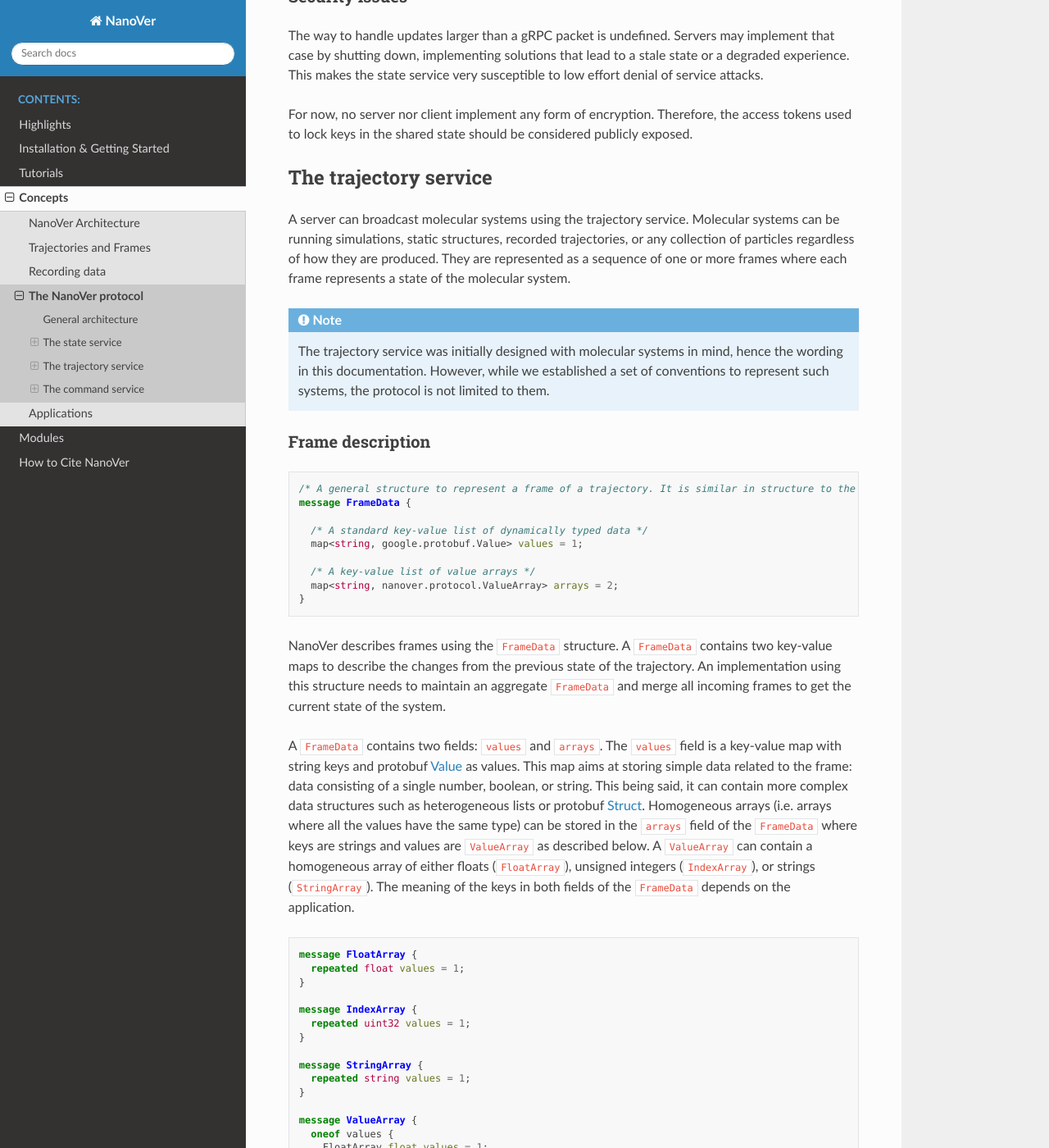
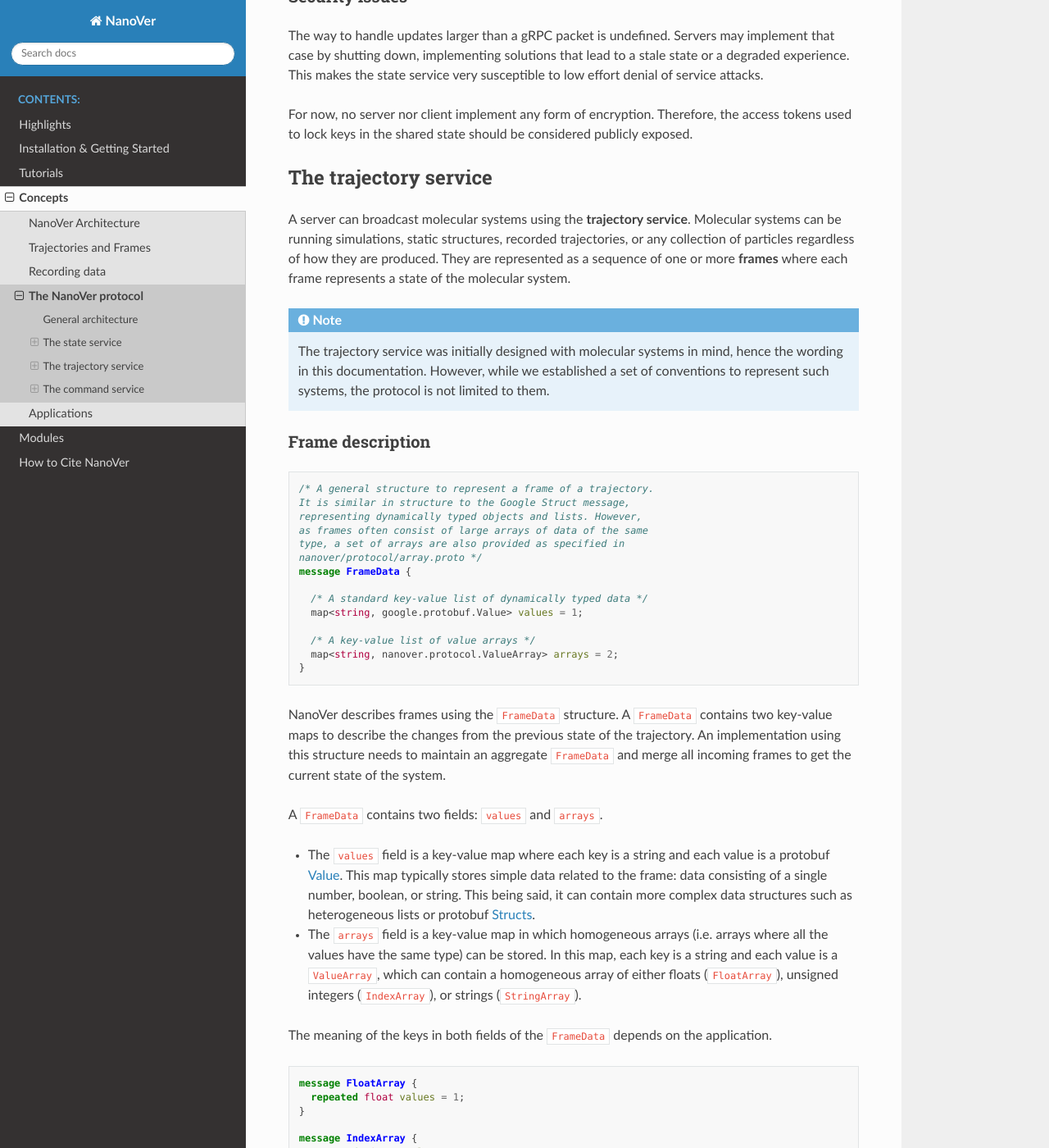
Before and after one commit to IRL2/nanover-docs, a Sphinx documentation site: the page built from source/concepts/base-protocol.rst, in a window 1280 px wide and 1400 px high, scrolled down 4494 px. Shown: the whole window at 82% size. Built offline with Sphinx 7.4.7 and the Read the Docs theme 3.1.0, drawn with Linux system fonts in a browser that asks for light colours; pages that are not in the unit, such as notebooks, are missing from menus; the version number could not be read and is left out; some of the changed text lies outside the part shown.

Commit message:
Make edits to the trajectory service section, including reformatting FrameData section

```diff
--- a/source/concepts/base-protocol.rst
+++ b/source/concepts/base-protocol.rst
@@ -245,10 +245,10 @@ should be considered publicly exposed.
 The trajectory service
 ----------------------
 
-A server can broadcast molecular systems using the trajectory service.
+A server can broadcast molecular systems using the **trajectory service**.
 Molecular systems can be running simulations, static structures, recorded
 trajectories, or any collection of particles regardless of how they are
-produced. They are represented as a sequence of one or more frames where each
+produced. They are represented as a sequence of one or more **frames** where each
 frame represents a state of the molecular system.
 
 .. note::
@@ -265,7 +265,12 @@ Frame description
 
 .. code:: protobuf
 
-    /* A general structure to represent a frame of a trajectory. It is similar in structure to the Google Struct message, representing dynamically typed objects and lists. However, as frames often consist of large arrays of data of the same type, a set of arrays are also provided as specified in nanover/protocol/array.proto */
+    /* A general structure to represent a frame of a trajectory.
+    It is similar in structure to the Google Struct message,
+    representing dynamically typed objects and lists. However,
+    as frames often consist of large arrays of data of the same
+    type, a set of arrays are also provided as specified in
+    nanover/protocol/array.proto */
     message FrameData {
 
       /* A standard key-value list of dynamically typed data */
@@ -281,19 +286,20 @@ the trajectory. An implementation using this structure needs to maintain an
 aggregate ``FrameData`` and merge all incoming frames to get the current state
 of the system.
 
-A ``FrameData`` contains two fields: ``values`` and ``arrays``. The ``values``
-field is a key-value map with string keys and protobuf `Value
-<https://protobuf.dev/reference/protobuf/google.protobuf/#value>`_ as values.
-This map aims at storing simple data related to the frame: data consisting of a
-single number, boolean, or string. This being said, it can contain more complex data structures
-such as heterogeneous lists or protobuf `Struct
-<https://developers.google.com/protocol-buffers/docs/reference/google.protobuf#google.protobuf.Struct>`_.
-Homogeneous arrays (i.e. arrays where all the values have the same type) can
-be stored in the ``arrays`` field of the ``FrameData`` where keys are strings
-and values are ``ValueArray`` as described below. A ``ValueArray`` can contain
-a homogeneous array of either floats (``FloatArray``), unsigned integers
-(``IndexArray``), or strings (``StringArray``). The meaning of the keys in both
-fields of the ``FrameData`` depends on the application.
+A ``FrameData`` contains two fields: ``values`` and ``arrays``.
+
+* The ``values`` field is a key-value map where each key is a string and each value is
+  a protobuf `Value <https://protobuf.dev/reference/protobuf/google.protobuf/#value>`_.
+  This map typically stores simple data related to the frame: data consisting of a
+  single number, boolean, or string. This being said, it can contain more complex data structures
+  such as heterogeneous lists or protobuf `Structs
+  <https://developers.google.com/protocol-buffers/docs/reference/google.protobuf#google.protobuf.Struct>`_.
+* The ``arrays`` field is a key-value map in which homogeneous arrays (i.e. arrays
+  where all the values have the same type) can be stored. In this map, each key is a string
+  and each value is a ``ValueArray``, which can contain a homogeneous array of either
+  floats (``FloatArray``), unsigned integers (``IndexArray``), or strings (``StringArray``).
+
+The meaning of the keys in both fields of the ``FrameData`` depends on the application.
 
 .. code:: protobuf
 
@@ -380,17 +386,22 @@ Subscribing to the latest frames
 
 .. code:: protobuf
 
-    /* A service which provides access to frames of a trajectory, which may either be precomputed or represent a live simulation. It can also be used to obtain one or more frames on demand, allowing molecules or trajectories to be generated based on requests */
+    /* A service which provides access to frames of a trajectory,
+    which may either be precomputed or represent a live simulation.
+    It can also be used to obtain one or more frames on demand,
+    allowing molecules or trajectories to be generated based on requests */
     service TrajectoryService {
 
-      /* Subscribe to a continuous updating source of frames. The client gets the latest available frame at the time of transmission. */
+      /* Subscribe to a continuous updating source of frames.
+      The client gets the latest available frame at the time of transmission. */
       rpc SubscribeLatestFrames (GetFrameRequest) returns (stream GetFrameResponse);
     }
 
     /* A client request to get frame(s) from a trajectory service */
     message GetFrameRequest {
 
-      /* Arbitrary data that can be used by a TrajectoryService to decide what frames to return */
+      /* Arbitrary data that can be used by a TrajectoryService to
+      decide what frames to return */
       google.protobuf.Struct data = 1;
 
       /* Interval to send new frames at e.g 1/30 sends 30 frames every second. */
@@ -423,10 +434,14 @@ Subscribing to all frames
 
 .. code:: protobuf
 
-    /* A service which provides access to frames of a trajectory, which may either be precomputed or represent a live simulation. It can also be used to obtain one or more frames on demand, allowing molecules or trajectories to be generated based on requests */
+    /* A service which provides access to frames of a trajectory,
+    which may either be precomputed or represent a live simulation.
+    It can also be used to obtain one or more frames on demand,
+    allowing molecules or trajectories to be generated based on requests */
     service TrajectoryService {
 
-      /* Subscribe to a continuous updating source of frames. Frames are added to the stream when they are available */
+      /* Subscribe to a continuous updating source of frames.
+      Frames are added to the stream when they are available */
       rpc SubscribeFrames (GetFrameRequest) returns (stream GetFrameResponse);
     }
 
```
